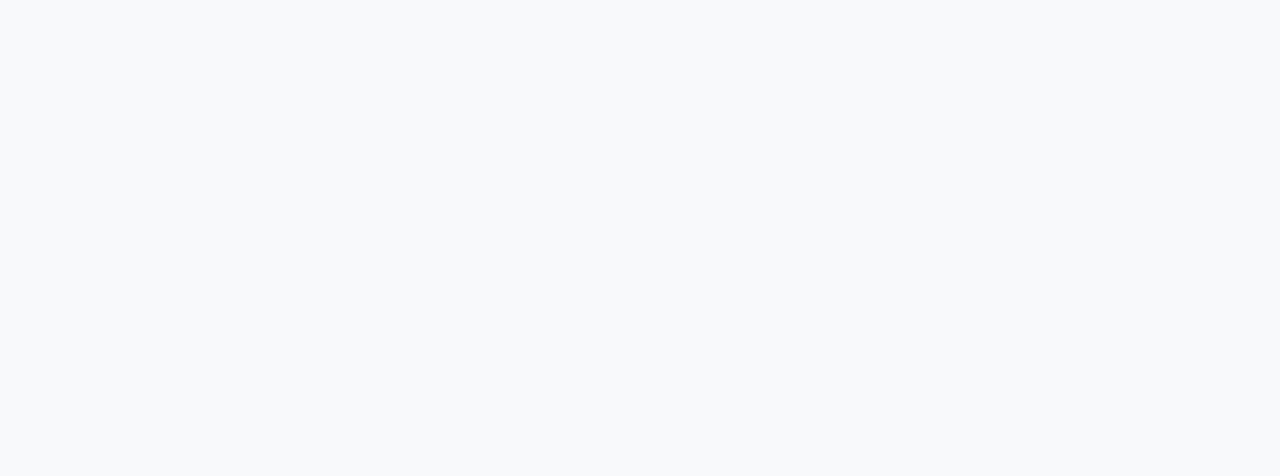
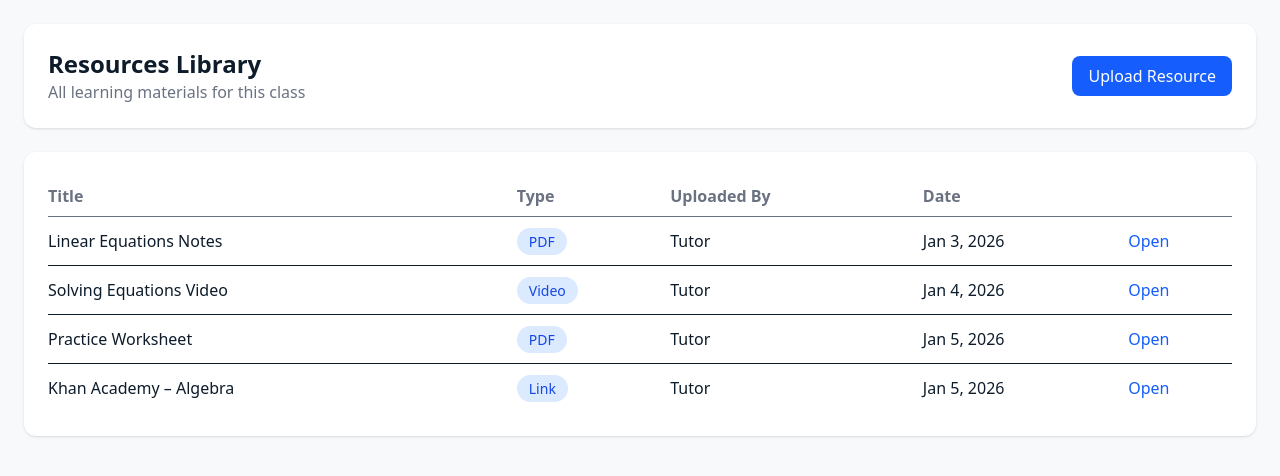
Before and after one commit to juliusmwas/StudyHub, a React (Vite) app: page /tutor/ResourcesLibrary in a window 1280 px wide. Before the commit this address had no page. Shown: the top 476 px of the page. Built offline with nearby package versions, Linux system fonts and the light colour scheme.

Commit message:
Added a resourcevibrary page

```diff
--- a/src/App.jsx
+++ b/src/App.jsx
@@ -1,6 +1,6 @@
 import './index.css';
 import Homepage from "./Pages/Homepage";
-import AuthPage from "./Pages/AuthPage"; // Make sure to create this page
+import AuthPage from "./Pages/AuthPage";
 import { BrowserRouter as Router, Routes, Route } from "react-router-dom";
 import AOS from "aos";
 import "aos/dist/aos.css";
@@ -29,14 +29,15 @@ import StudentDirectory from './Pages/dashboard/tutor/StudentDirectory';
 import AssignmentPage from './Pages/dashboard/tutor/AssignmentPage';
 import ClassDetailsPage from './Pages/dashboard/tutor/ClassDetailsPage';
 import SessionSummary from './Pages/dashboard/tutor/SessionSummary';
+import ResourcesLibrary from './Pages/dashboard/tutor/ResourcesLibrary';
 
 function App() {
 
   useEffect(() => {
     AOS.init({
-      duration: 800, // smooth speed
-      offset: 100,   // triggers earlier
-      once: false,   // animate only once per scroll
+      duration: 800,
+      offset: 100,
+      once: false,
     });
   }, []);
 
@@ -46,12 +47,11 @@ function App() {
         {/* Homepage */}
         <Route path="/" element={<Homepage />} />
 
-        {/* AuthPage for login/sign-up */}
+        {/* AuthPage */}
         <Route path="/auth" element={<AuthPage />} />
 
-        {/* Future Dashboard Routes */}
+        {/* Student Dashboard */}
         <Route path="/student/dashboard" element={<StudentDashboard />} />
-        <Route path="/tutor/dashboard" element={<TutorDashboard />} />
         <Route path="/student/lessons/continue" element={<ContinueLesson />}/>
         <Route path="/student/schedule" element={<StudentSchedule />}/>
         <Route path="/student/messages" element={<StudentMessages />}/>
@@ -68,14 +68,24 @@ function App() {
         <Route path="/student/Profile" element={<Profile />} />
         <Route path="/student/Settings" element={<Settings />} />
         <Route path="/student/Support" element={<Support />} />
+
+        {/* Tutor existing routes (unchanged) */}
+        <Route path="/tutor/dashboard" element={<TutorDashboard />} />
         <Route path="/tutor/SchedulePage" element={<SchedulePage />} />
         <Route path="/tutor/LiveSessionPage" element={<LiveSessionPage />} />
         <Route path="/tutor/StudentDirectory" element={<StudentDirectory />} />
         <Route path="/tutor/AssignmentPage" element={<AssignmentPage />} />
         <Route path="/tutor/ClassDetailsPage" element={<ClassDetailsPage />} />
         <Route path="/tutor/SessionSummary" element={<SessionSummary />} />
+        <Route path="/tutor/ResourcesLibrary" element={<ResourcesLibrary />} />
 
-
+        {/* 🔥 Navbar friendly routes (aliases for Tutor dashboard) */}
+        <Route path="/dashboard" element={<TutorDashboard />} />
+        <Route path="/classes" element={<ClassDetailsPage />} />
+        <Route path="/schedule" element={<SchedulePage />} />
+        <Route path="/students" element={<StudentDirectory />} />
+        <Route path="/resources" element={<ResourcesLibrary />} />
+        <Route path="/messages" element={<LiveSessionPage />} />
       </Routes>
     </Router>
   );
--- a/src/Components/TutorNavbar.jsx
+++ b/src/Components/TutorNavbar.jsx
@@ -1,5 +1,5 @@
-import React, { useState } from 'react';
-
+import React, { useState } from "react";
+import { Link, useLocation, useNavigate } from "react-router-dom";
 
 import {
   LayoutDashboard,
@@ -14,52 +14,64 @@ import {
   User,
   Settings,
   LogOut,
-  ChevronDown
-} from 'lucide-react';
-
+  ChevronDown,
+} from "lucide-react";
 
 const Navbar = () => {
   const [isMobileMenuOpen, setIsMobileMenuOpen] = useState(false);
   const [isProfileOpen, setIsProfileOpen] = useState(false);
 
+  const location = useLocation();
+  const navigate = useNavigate();
+
   const navLinks = [
-    { name: 'Dashboard', icon: <LayoutDashboard size={18} />, href: '#' },
-    { name: 'My Classes', icon: <BookOpen size={18} />, href: '#' },
-    { name: 'Schedule', icon: <Calendar size={18} />, href: '#' },
-    { name: 'Students', icon: <Users size={18} />, href: '#' },
-    { name: 'Resources', icon: <FileText size={18} />, href: '#' },
-    { name: 'Messages', icon: <MessageSquare size={18} />, href: '#' },
+    { name: "Dashboard", icon: <LayoutDashboard size={18} />, path: "/dashboard" },
+    { name: "My Classes", icon: <BookOpen size={18} />, path: "/classes" },
+    { name: "Schedule", icon: <Calendar size={18} />, path: "/schedule" },
+    { name: "Students", icon: <Users size={18} />, path: "/students" },
+    { name: "Resources", icon: <FileText size={18} />, path: "/resources" },
+    { name: "Messages", icon: <MessageSquare size={18} />, path: "/messages" },
   ];
+
+  const handleLogout = () => {
+    navigate("/auth", { replace: true });
+  };
 
   return (
     <nav className="bg-white border-b border-gray-200 fixed w-full z-50 top-0">
       <div className="max-w-7xl mx-auto px-4 sm:px-6 lg:px-8">
         <div className="flex justify-between h-16">
-
-          {/* 1. Platform Logo */}
-          <div className="flex items-center">
-            <div className="flex-shrink-0 flex items-center gap-2 cursor-pointer">
-              <h1 className="font-bold text-xl text-gray-900">Study<span className='text-indigo-600'>Hub</span></h1>
-            </div>
+          {/* Logo */}
+          <div className="flex items-center cursor-pointer" onClick={() => navigate("/dashboard")}>
+            <h1 className="font-bold text-xl text-gray-900">
+              Study<span className="text-indigo-600">Hub</span>
+            </h1>
           </div>
 
-          {/* 2. Primary Navigation (Desktop) */}
+          {/* Desktop Navigation */}
           <div className="hidden lg:flex items-center space-x-4">
-            {navLinks.map((link) => (
-              <a
-                key={link.name}
-                href={link.href}
-                className="flex items-center gap-2 px-3 py-2 rounded-md text-sm font-medium text-gray-600 hover:text-blue-600 hover:bg-blue-50 transition-colors"
-              >
-                {link.icon}
-                {link.name}
-              </a>
-            ))}
+            {navLinks.map((link) => {
+              const isActive = location.pathname === link.path;
+              return (
+                <Link
+                  key={link.name}
+                  to={link.path}
+                  className={`flex items-center gap-2 px-3 py-2 rounded-md text-sm font-medium transition-colors ${
+                    isActive
+                      ? "text-blue-600 bg-blue-50"
+                      : "text-gray-600 hover:text-blue-600 hover:bg-blue-50"
+                  }`}
+                >
+                  {link.icon}
+                  {link.name}
+                </Link>
+              );
+            })}
           </div>
 
-          {/* 3 & 4. Notifications & Profile */}
+          {/* Notifications + Profile */}
           <div className="hidden lg:flex items-center gap-4">
-            <button className="relative p-2 text-gray-500 hover:bg-gray-100 rounded-full transition-all">
+            <button className="relative p-2 text-gray-500 hover:bg-gray-100 rounded-full">
               <Bell size={22} />
               <span className="absolute top-2 right-2.5 block h-2.5 w-2.5 rounded-full bg-red-500 ring-2 ring-white"></span>
             </button>
@@ -67,21 +79,38 @@ const Navbar = () => {
             <div className="relative">
               <button
                 onClick={() => setIsProfileOpen(!isProfileOpen)}
-                className="flex items-center gap-2 p-1 pr-3 hover:bg-gray-100 rounded-full transition-all"
+                className="flex items-center gap-2 p-1 pr-3 hover:bg-gray-100 rounded-full"
               >
                 <div className="h-8 w-8 rounded-full bg-blue-100 flex items-center justify-center text-blue-700 font-semibold">
                   JD
                 </div>
-                <ChevronDown size={16} className={`text-gray-500 transition-transform ${isProfileOpen ? 'rotate-180' : ''}`} />
+                <ChevronDown
+                  size={16}
+                  className={`transition-transform ${isProfileOpen ? "rotate-180" : ""}`}
+                />
               </button>
 
-              {/* Profile Dropdown */}
               {isProfileOpen && (
                 <div className="absolute right-0 mt-2 w-48 bg-white border border-gray-200 rounded-lg shadow-lg py-1 z-50">
-                  <a href="#" className="flex items-center gap-2 px-4 py-2 text-sm text-gray-700 hover:bg-gray-50"><User size={16}/> Profile</a>
-                  <a href="#" className="flex items-center gap-2 px-4 py-2 text-sm text-gray-700 hover:bg-gray-50"><Settings size={16}/> Settings</a>
-                  <hr className="my-1 border-gray-100" />
-                  <a href="#" className="flex items-center gap-2 px-4 py-2 text-sm text-red-600 hover:bg-red-50"><LogOut size={16}/> Logout</a>
+                  <Link
+                    to="/student/Profile"
+                    className="flex items-center gap-2 px-4 py-2 text-sm hover:bg-gray-50"
+                  >
+                    <User size={16} /> Profile
+                  </Link>
+                  <Link
+                    to="/student/Settings"
+                    className="flex items-center gap-2 px-4 py-2 text-sm hover:bg-gray-50"
+                  >
+                    <Settings size={16} /> Settings
+                  </Link>
+                  <hr className="my-1" />
+                  <button
+                    onClick={handleLogout}
+                    className="flex w-full items-center gap-2 px-4 py-2 text-sm text-red-600 hover:bg-red-50"
+                  >
+                    <LogOut size={16} /> Logout
+                  </button>
                 </div>
               )}
             </div>
@@ -99,23 +128,28 @@ const Navbar = () => {
         </div>
       </div>
 
-      {/* Mobile Navigation Menu */}
+      {/* Mobile Menu */}
       {isMobileMenuOpen && (
         <div className="lg:hidden bg-white border-t border-gray-100 pb-4">
           <div className="px-2 pt-2 space-y-1">
             {navLinks.map((link) => (
-              <a
+              <Link
                 key={link.name}
-                href={link.href}
+                to={link.path}
+                onClick={() => setIsMobileMenuOpen(false)}
                 className="flex items-center gap-3 px-4 py-3 text-base font-medium text-gray-600 hover:text-blue-600 hover:bg-blue-50 rounded-md"
               >
                 {link.icon}
                 {link.name}
-              </a>
+              </Link>
             ))}
-            <hr className="my-2 border-gray-100" />
-            <a href="#" className="flex items-center gap-3 px-4 py-3 text-base font-medium text-gray-600"><Bell size={18}/> Notifications</a>
-            <a href="#" className="flex items-center gap-3 px-4 py-3 text-base font-medium text-red-600"><LogOut size={18}/> Logout</a>
+            <hr className="my-2" />
+            <button
+              onClick={handleLogout}
+              className="flex w-full items-center gap-3 px-4 py-3 text-base font-medium text-red-600 hover:bg-red-50"
+            >
+              <LogOut size={18} /> Logout
+            </button>
           </div>
         </div>
       )}
--- /dev/null
+++ b/src/Pages/dashboard/tutor/ResourcesLibrary.jsx
@@ -0,0 +1,87 @@
+import React from "react";
+
+const resources = [
+  {
+    id: 1,
+    title: "Linear Equations Notes",
+    type: "PDF",
+    uploadedBy: "Tutor",
+    date: "Jan 3, 2026",
+  },
+  {
+    id: 2,
+    title: "Solving Equations Video",
+    type: "Video",
+    uploadedBy: "Tutor",
+    date: "Jan 4, 2026",
+  },
+  {
+    id: 3,
+    title: "Practice Worksheet",
+    type: "PDF",
+    uploadedBy: "Tutor",
+    date: "Jan 5, 2026",
+  },
+  {
+    id: 4,
+    title: "Khan Academy – Algebra",
+    type: "Link",
+    uploadedBy: "Tutor",
+    date: "Jan 5, 2026",
+  },
+];
+
+const ResourcesLibrary = () => {
+  return (
+    <div className="p-6 space-y-6">
+      {/* Header */}
+      <div className="bg-white p-6 rounded-xl shadow flex justify-between items-center">
+        <div>
+          <h1 className="text-2xl font-bold">Resources Library</h1>
+          <p className="text-gray-500">All learning materials for this class</p>
+        </div>
+
+        <button className="bg-blue-600 text-white px-4 py-2 rounded-lg hover:bg-blue-700">
+          Upload Resource
+        </button>
+      </div>
+
+      {/* Resource List */}
+      <div className="bg-white p-6 rounded-xl shadow">
+        <table className="w-full">
+          <thead className="border-b text-left text-gray-500">
+            <tr>
+              <th className="py-2">Title</th>
+              <th>Type</th>
+              <th>Uploaded By</th>
+              <th>Date</th>
+              <th></th>
+            </tr>
+          </thead>
+
+          <tbody>
+            {resources.map((r) => (
+              <tr key={r.id} className="border-b last:border-none">
+                <td className="py-3 font-medium">{r.title}</td>
+                <td>
+                  <span className="px-3 py-1 bg-blue-100 text-blue-700 rounded-full text-sm">
+                    {r.type}
+                  </span>
+                </td>
+                <td>{r.uploadedBy}</td>
+                <td>{r.date}</td>
+                <td>
+                  <button className="text-blue-600 hover:underline">
+                    Open
+                  </button>
+                </td>
+              </tr>
+            ))}
+          </tbody>
+        </table>
+      </div>
+    </div>
+  );
+};
+
+export default ResourcesLibrary;
```
